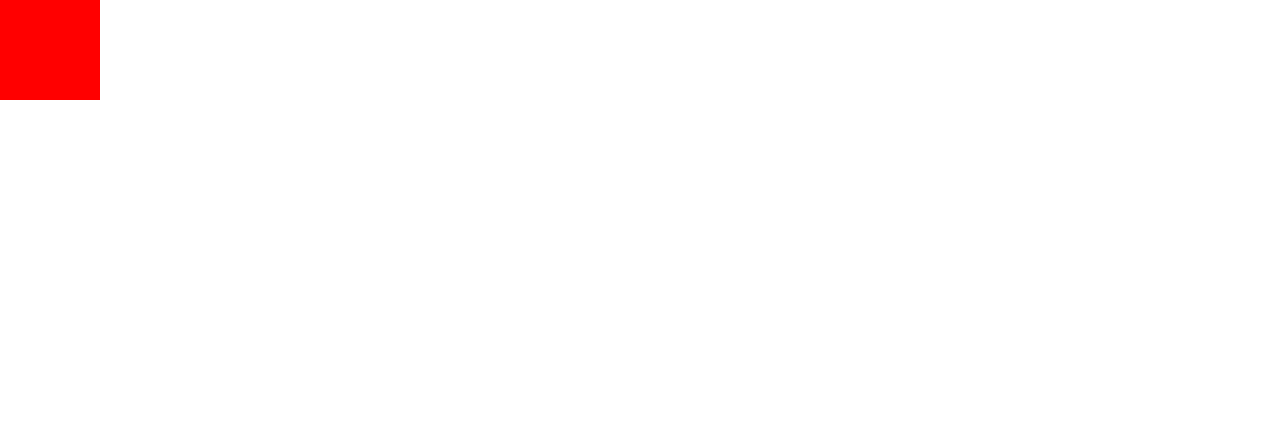
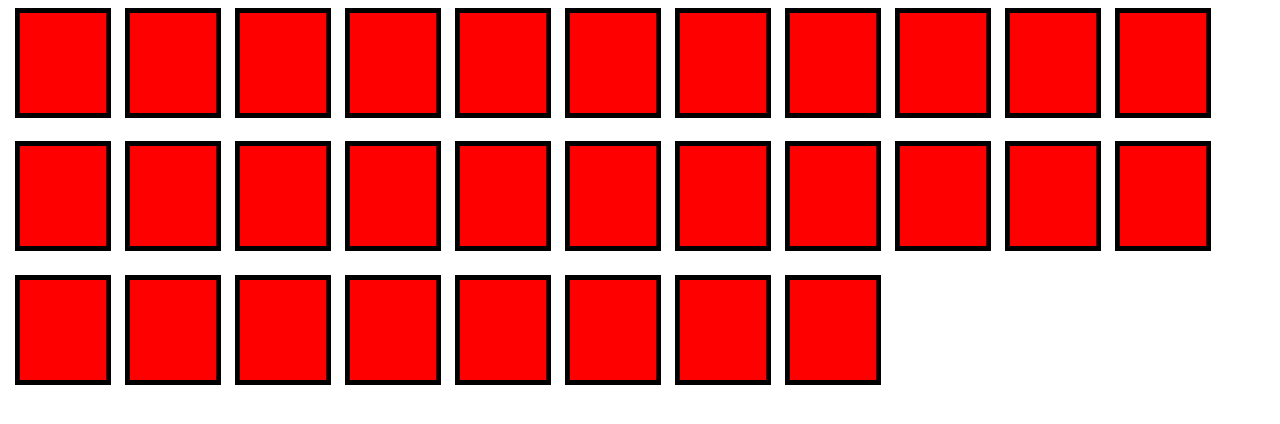
Before and after one commit to JoshHarris85/Greensock-Playground, a website built with Parcel: page index.html in a window 1280 px wide. Built offline with nearby package versions, Linux system fonts and the light colour scheme.

Commit message:
Lesson 12

```diff
--- a/index.js
+++ b/index.js
@@ -1,11 +1,14 @@
 import { TweenMax } from "gsap"
 
-const box = document.createElement("div");
-box.setAttribute("class", "box");
-document.body.appendChild(box);
+document.addEventListener("mousemove", event => {
+  TweenMax.set(document.body, { perspective: event.x });
+});
 
-TweenMax.set(box, { transformPerspective: 600 });
+Array.from({ length: 30 })
+  .map(() => document.createElement("div"))
+  .forEach(box => {
+    box.setAttribute("class", "box");
+    document.body.appendChild(box);
 
-box.addEventListener("click", () => {
-  TweenMax.to(box, 1, { rotationY: "+=180" });
-});
+    TweenMax.set(box, { rotationY: "30" });
+  })
--- a/styles.css
+++ b/styles.css
@@ -1,11 +1,15 @@
 body {
-  margin: 0;
+  display: flex;
+  height: 50vh;
+  flex-wrap: wrap;
+  overflow: hidden;
 }
 
 .box {
   width: 100px;
   height: 100px;
   background-color: red;
+  border: 5px solid black;
 }
 
 .hover {
```
